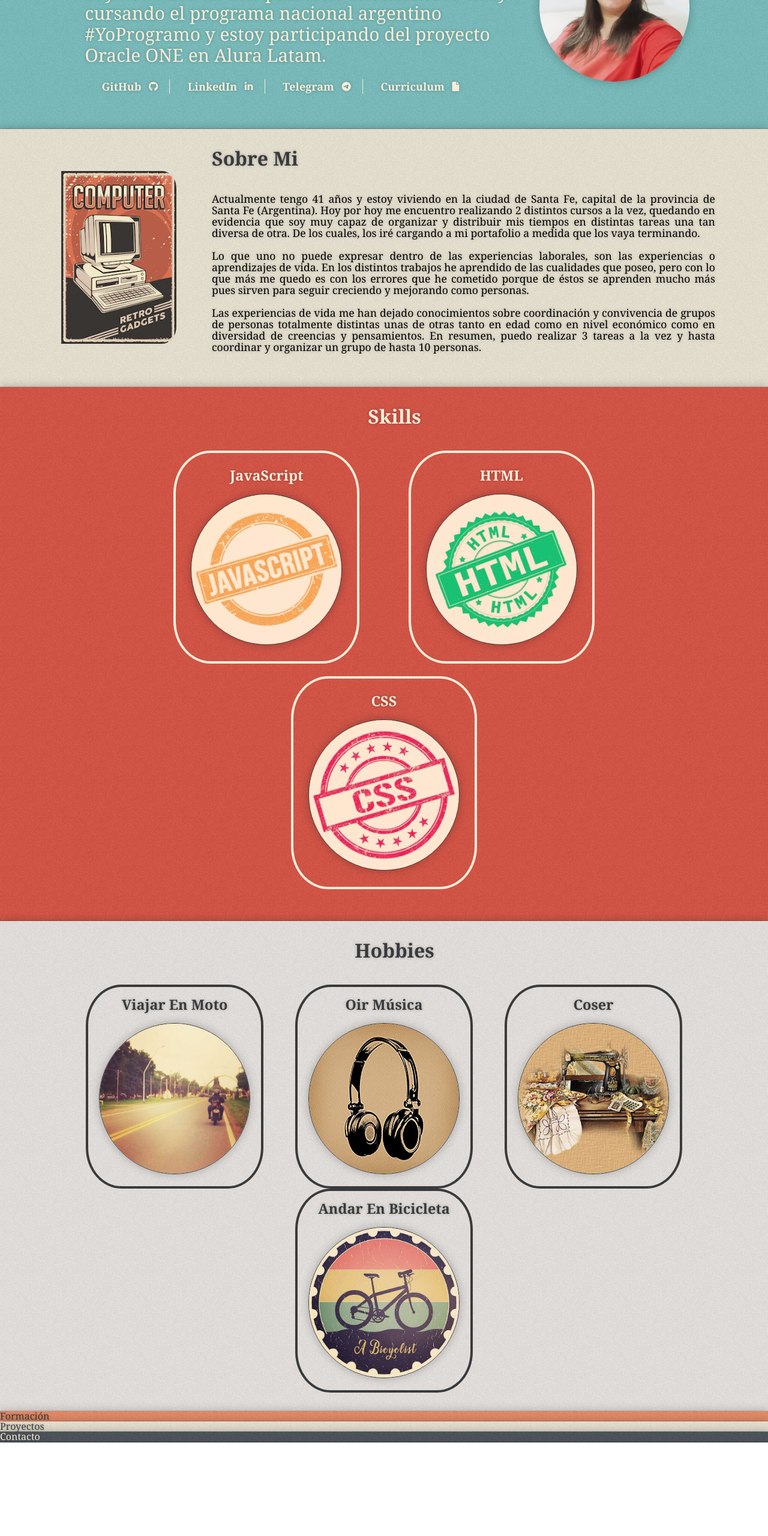
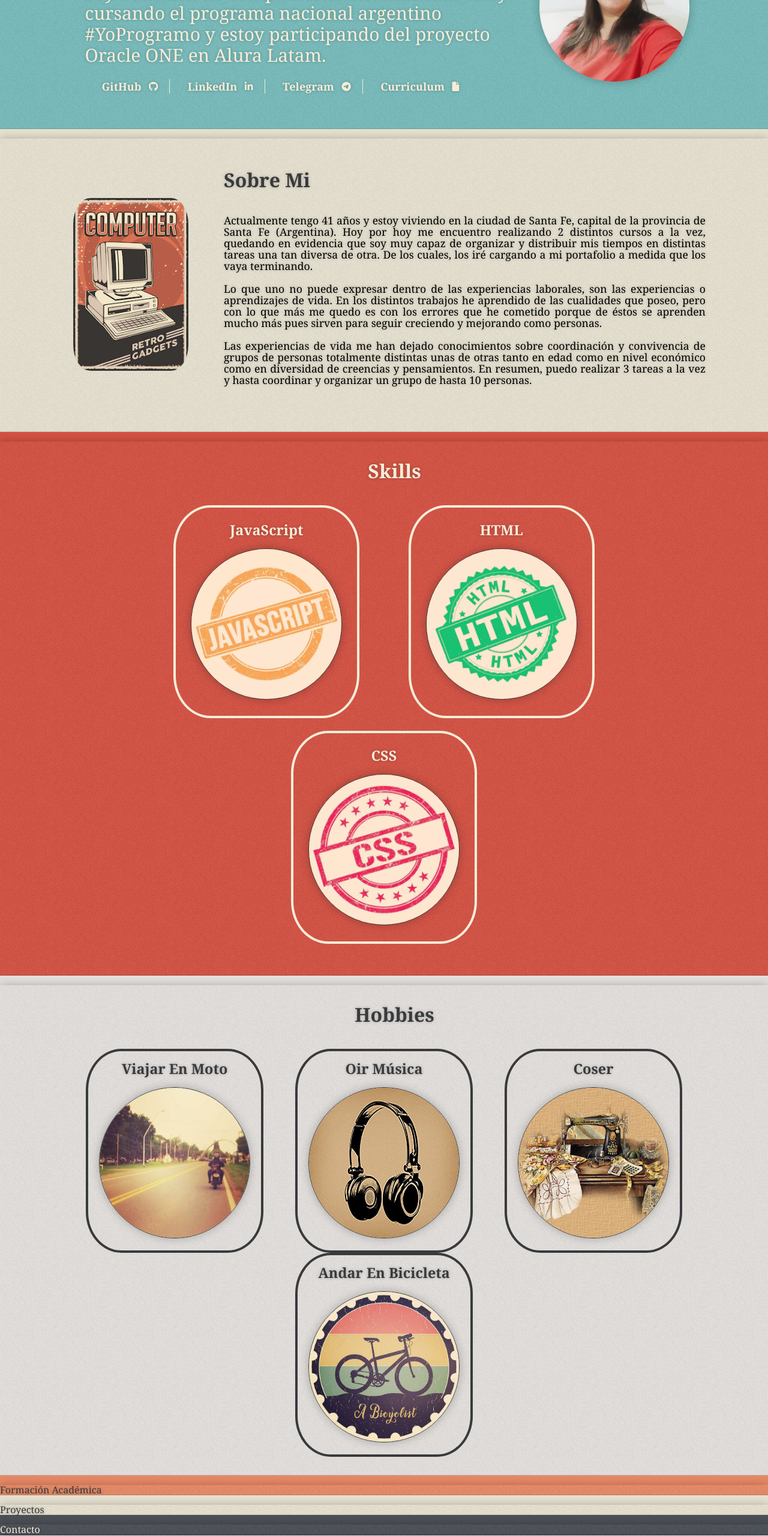
Before and after one commit to PaulaLemStaFe/Portafolio_OOA, a plain HTML site: page index.html in a window 1280 px wide. Shown: the part 231-2791 px from the top of the page at 60% size. Before the commit the page ends 2636 px from the top, so only its background shows below. Drawn offline with Linux system fonts and the light colour scheme.

Commit message:
detalles de estilos

```diff
--- a/css/style.css
+++ b/css/style.css
@@ -159,17 +159,20 @@ i {
     align-items: center;
     display: flex;
 	flex-direction: row-reverse;
-    padding: 30px;
+    padding: 50px;
     position: static;
     flex: none;
     box-shadow: 0 0 15px rgb(0 0 0 / 25%);
 }
 
+.sobre_mi_img {
+	margin: 1.2em 1.5em;
+    padding-left: 3em;
+}
+
 .img_compu_vintage {
-	margin: 1.2em 1.5em;
+	border-radius: 15%;
 	height: 18em;
-	border-radius: 10%;
-    padding-left: 3em;
 }
 
 .sobre_mi_title, .hobbies_title {
--- a/index.html
+++ b/index.html
@@ -47,6 +47,7 @@
         </div>
     </section>
     <section class="about">
+        <br id="sobre_mi">
         <div class="sobre_mi">
             <div class="sobre_mi_decripcion">
                 <h2 class="sobre_mi_title">Sobre Mi</h2>
@@ -62,6 +63,7 @@
         </div>
     </section>
     <section class="habilidad">
+        <br id="skills">
         <div class="skills">
             <h2 class="skills_title">Skills</h2>
             <ul class="skills_list">
@@ -81,6 +83,7 @@
         </div>
     </section>
     <section class="pasatiempo">
+        <br id="hobbies">
         <div class="hobbies">
             <h2 class="hobbies_title">Hobbies</h2>
             <ul class="hobbies_list">
@@ -104,18 +107,21 @@
         </div>
     </section>
     <section class="formation">
+        <br id="formacion">
         <div class="formacion">
-            <h3 id="formacion">Formación</h3>
+            <h2 class="formacion_title">Formación Académica</h2>
         </div>
     </section>
     <section class="projects">
+        <br id="proyectos">
         <div class="proyectos">
-            <h3 id="proyectos">Proyectos</h3>
+            <h2 class="proyectos_title">Proyectos</h2>
         </div>
     </section>
     <section class="contact">
+        <br id="contacto">
         <div class="contacto">
-            <h3 id="contacto">Contacto</h3>
+            <h2 class="contacto_title">Contacto</h2>
         </div>
     </section>
     <footer>
```
